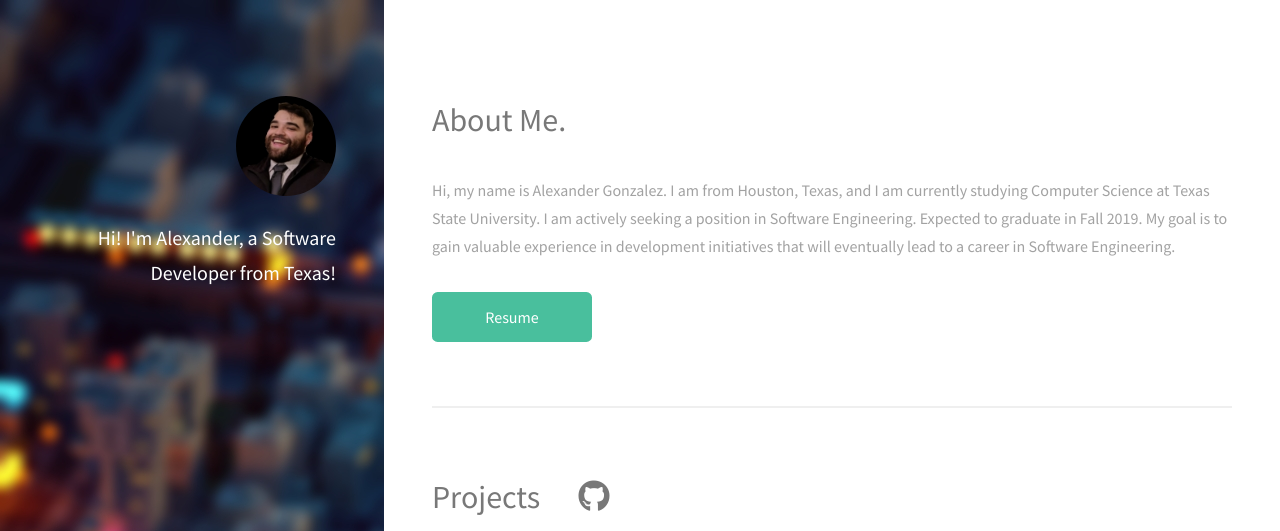
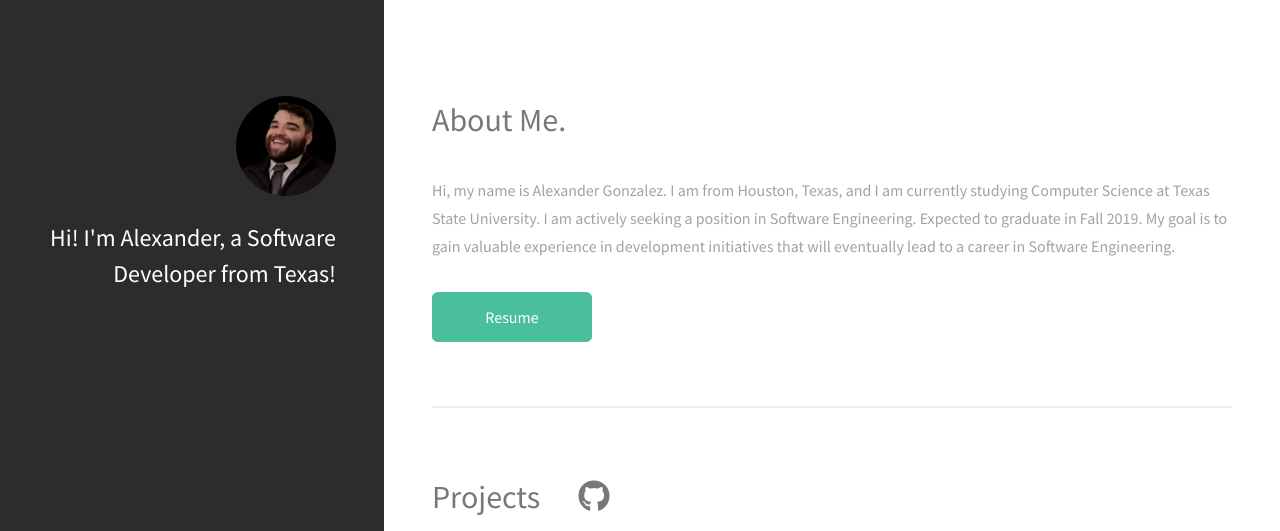
Before and after one commit to AlexanderGonzo/Personal-Website, a plain HTML site: page index.html in a window 1280 px wide. Shown: the top 531 px of the page. Drawn offline with Linux system fonts and the light colour scheme.

Commit message:
"need a bg image"

```diff
--- a/assets/css/main.css
+++ b/assets/css/main.css
@@ -2600,7 +2600,7 @@ input, select, textarea {
 		justify-content: space-between;
 		background-color: rgba(0, 0, 0, 0.829);
 		background-attachment: scroll,								scroll;
-		background-image: url("images/overlay.jpg"), url("");
+		background-image: url(""), url("");
 		background-position: top left,							top left;
 		background-repeat: no-repeat,								no-repeat;
 		background-size: auto,								150%;
@@ -2632,6 +2632,8 @@ input, select, textarea {
 
 		#header strong, #header b {
 			color: #ffffff;
+			font-weight: 200;
+			font-size: 1.2em;
 		}
 
 		#header h2, #header h3, #header h4, #header h5, #header h6 {
```
